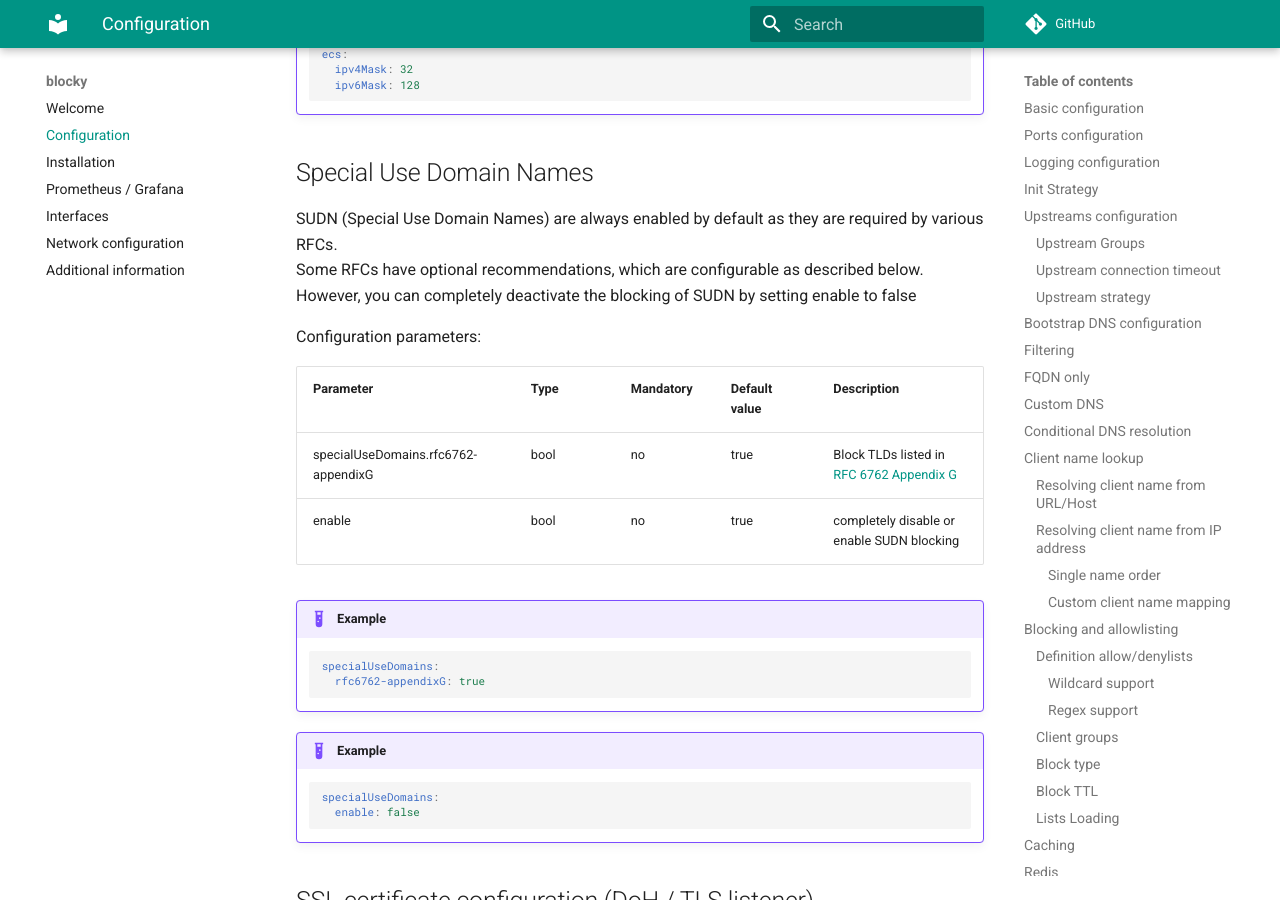
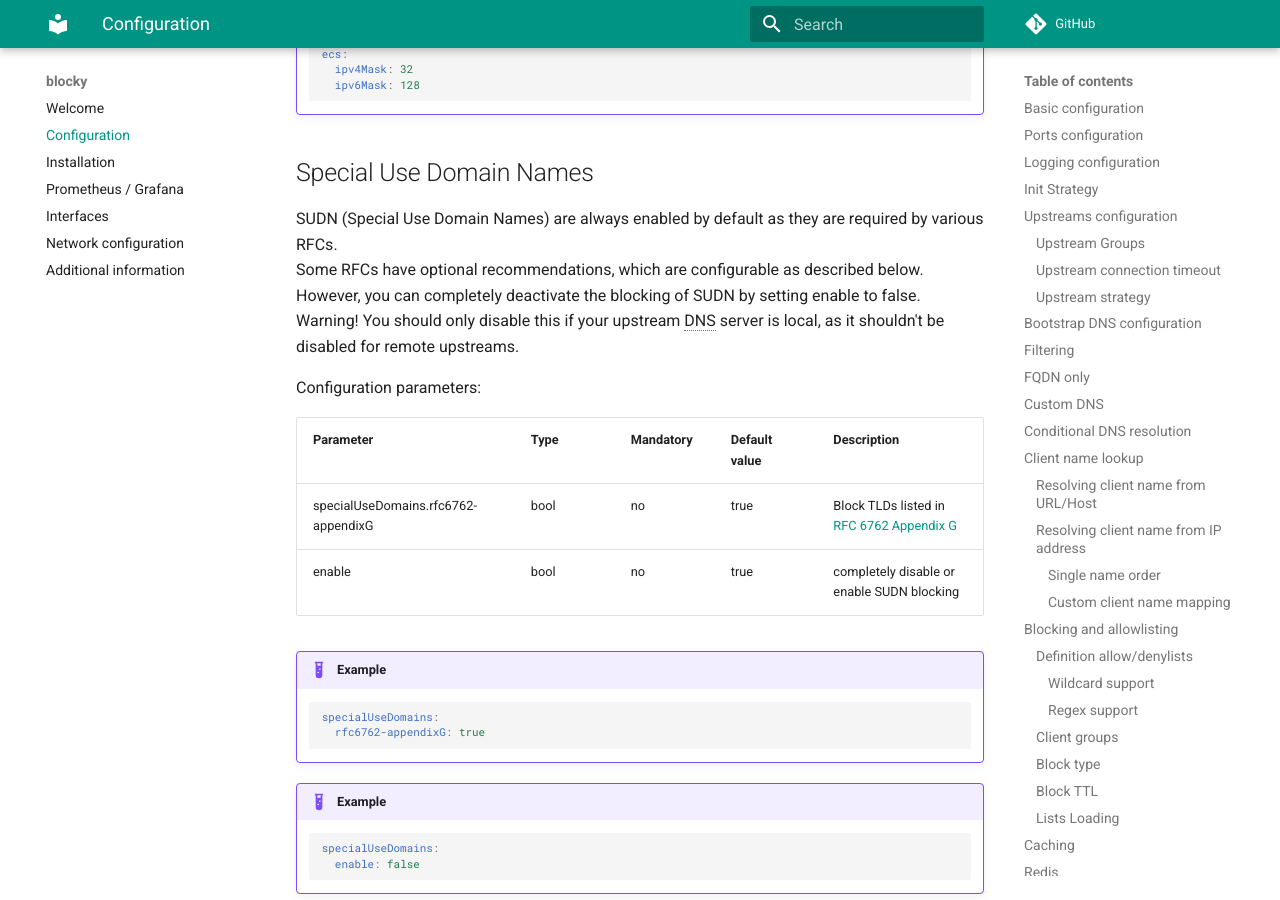
Before and after one commit to 0xERR0R/blocky, an MkDocs documentation site: the page built from docs/configuration.md, in a window 1280 px wide and 900 px high, scrolled down 23896 px. Built offline with MkDocs 1.6.1 and Material for MkDocs 9.7.7, drawn with Linux system fonts in a browser that asks for light colours; comment, search, counter and statistics services are not loaded; the version menu is left out.

Commit message:
Update configuration.md
add warning

```diff
--- a/docs/configuration.md
+++ b/docs/configuration.md
@@ -792,7 +792,8 @@ EDNS Client Subnet (ECS) configuration parameters:
 
 SUDN (Special Use Domain Names) are always enabled by default as they are required by various RFCs.
 Some RFCs have optional recommendations, which are configurable as described below.
-However, you can completely deactivate the blocking of SUDN by setting enable to false
+However, you can completely deactivate the blocking of SUDN by setting enable to false.
+Warning! You should only disable this if your upstream DNS server is local, as it shouldn't be disabled for remote upstreams.
 
 Configuration parameters:
 
```
